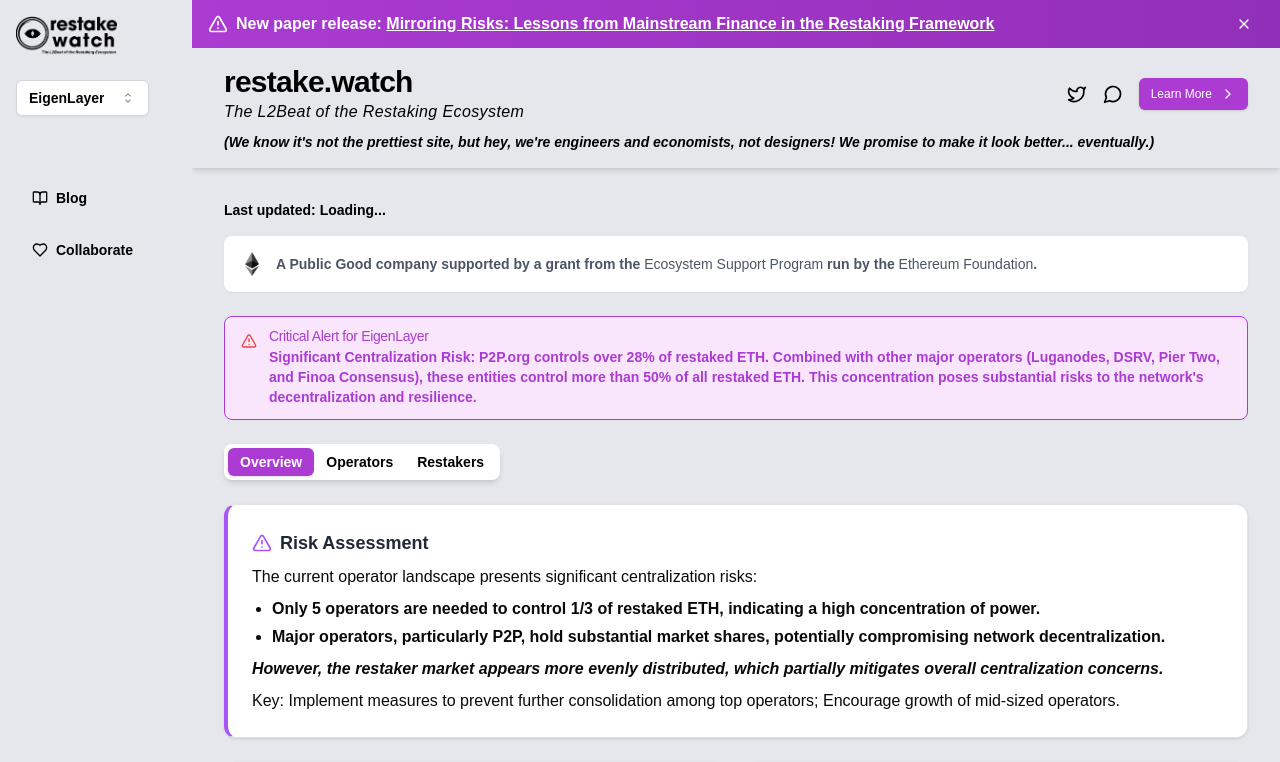
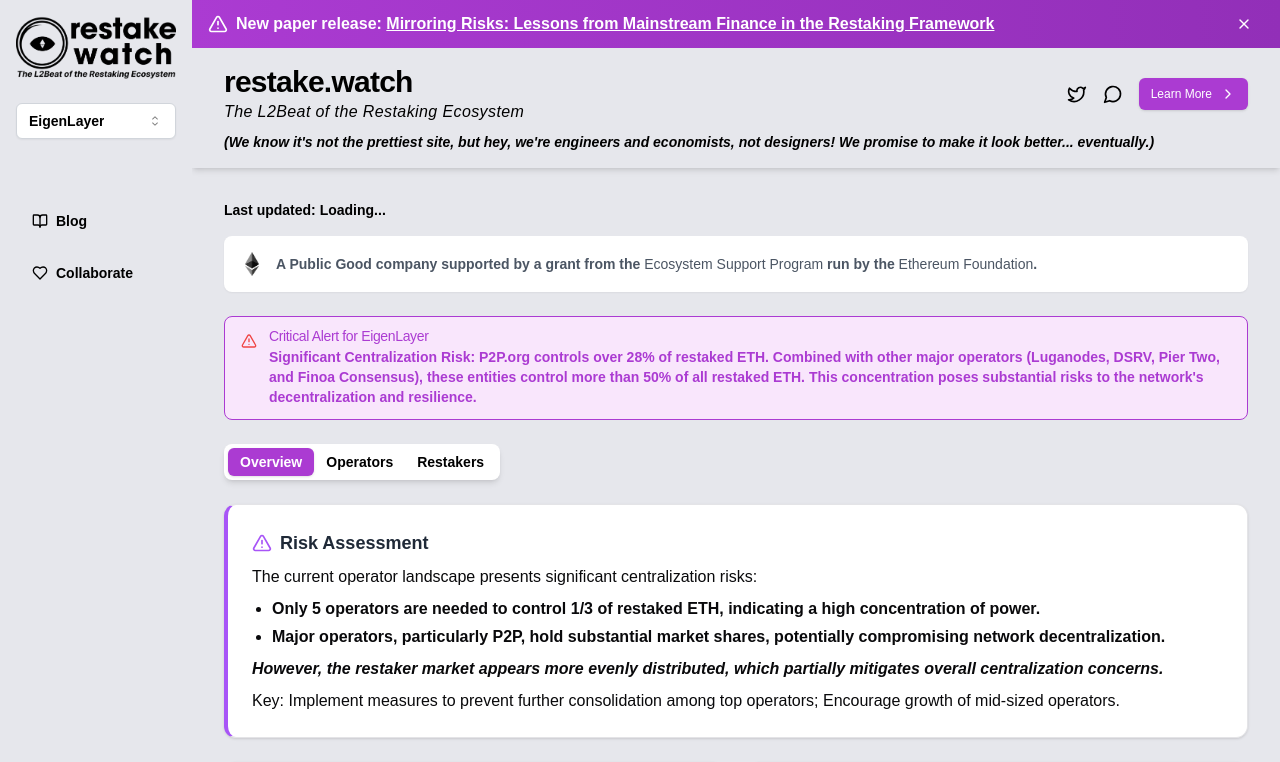
Before and after one commit to rstbeat/restake-watch-front-end, a Next.js app: page / in a window 1280 px wide. Shown: the top 762 px of the page. Built offline with nearby package versions, Linux system fonts and the light colour scheme; no server answers.

Commit message:
improve logo

```diff
--- a/src/components/Sidebar.tsx
+++ b/src/components/Sidebar.tsx
@@ -19,13 +19,13 @@
   const SidebarContent = () => (
     <div className="flex flex-col h-full bg-[#e6e7ec] text-[#000000] font-bold">
       <div className="p-4">
-        <Image
-          src="/restake-watch-logo.png"
-          alt="Restake Watch Logo"
-          width={120} // Adjusted width for the logo
-          height={40}
-          className="h-10 w-auto mb-6"
-        />
+      <Image
+  src="/restake-watch-logo.png"
+  alt="Restake Watch Logo"
+  width={180} // Increased from 120 to 180 (50% bigger)
+  height={60} // Adjusted proportionally
+  className="h-15 w-auto mb-6" // Changed from h-10 to h-15 for 50% increase
+/>
         {children}
       </div>
       <nav className="flex flex-col space-y-4 mt-8 p-4">
```
Also changed, not shown: public/restake-watch-logo.png.
